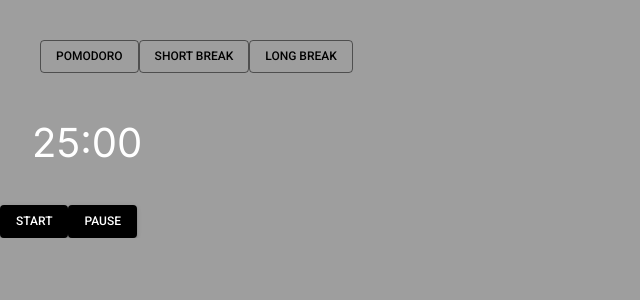
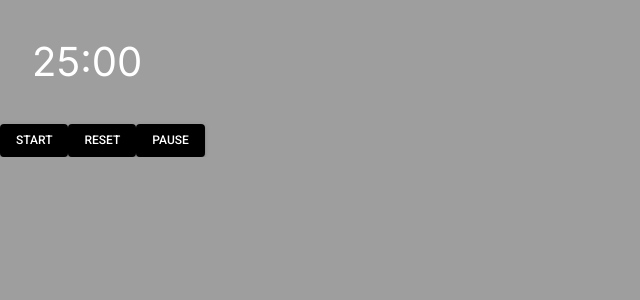
Before and after one commit to MarcioSardou/pomodoro-clock, a Next.js app: page / in a window 1280 px wide. Shown: the top 300 px of the page, without its empty margins (0-640 px from the left). Built offline with nearby package versions, Linux system fonts and the light colour scheme.

Commit message:
feat: creating a new timer using requestAnimationFrame to persist the right time even when the user change the window on the browser

```diff
--- a/src/app/page.tsx
+++ b/src/app/page.tsx
@@ -1,128 +1,12 @@
 'use client'
-import React, { useCallback, useEffect, useRef, useState } from 'react'
-import Button from '@mui/material/Button'
-import { Grid } from '@mui/material'
-import { TimerMode, useTimerStore } from '@store/index'
-
-//NOTE - refatorar
-const POMODORO_STATUS = {
-  default: 0,
-  start: 1,
-  pause: 2
-}
-
-const POMODORO = 'pomodoro'
-const BREAK = 'break'
-const LONGBREAK = 'longBreak'
+import React from 'react'
+import { Timer } from '../components/Timer'
 
 const Home: React.FC = ({}) => {
-  const {
-    minutes,
-    seconds,
-    timerMode,
-    updateMinutes,
-    updateSeconds,
-    updateTimerMode
-  } = useTimerStore((state) => state)
-
-  const [status, setStatus] = useState<number>()
-
-  const intervalRef = useRef<NodeJS.Timeout>()
-  const timerMinutes = String(minutes).padStart(2, '0')
-  const timerSeconds = String(seconds).padStart(2, '0')
-
-  const start = () => setStatus(POMODORO_STATUS.start)
-  const pause = () => setStatus(POMODORO_STATUS.pause)
-  const stop = () => setStatus(POMODORO_STATUS.default)
-
-  const handleTimerMode = useCallback(
-    (timerMode: TimerMode) => {
-      setStatus(POMODORO_STATUS.default)
-      if (timerMode === POMODORO) {
-        clearInterval(intervalRef.current)
-        updateTimerMode(POMODORO)
-        updateMinutes(25)
-        updateSeconds(0)
-      }
-      if (timerMode === BREAK) {
-        clearInterval(intervalRef.current)
-        updateTimerMode(BREAK)
-        updateMinutes(5)
-        updateSeconds(0)
-      }
-      if (timerMode === LONGBREAK) {
-        clearInterval(intervalRef.current)
-        updateTimerMode(LONGBREAK)
-        updateMinutes(15)
-        updateSeconds(0)
-      }
-    },
-    [updateMinutes, updateSeconds, updateTimerMode]
-  )
-
-  //NOTE - primeira func pra componentizar
-  const countDown = useCallback(() => {
-    if (seconds === 0) {
-      if (minutes !== 0) {
-        updateSeconds(59)
-        updateMinutes(minutes - 1)
-        //reduz 1min e seta segundo para 59
-      } else {
-        alert('acabou a contagem')
-      }
-    } else {
-      updateSeconds(seconds - 1)
-      // diminui segundo a segundo
-    }
-  }, [minutes, seconds, updateMinutes, updateSeconds])
-
-  useEffect(() => {
-    if (status === POMODORO_STATUS.start) {
-      intervalRef.current = setInterval(() => {
-        clearInterval(intervalRef.current)
-        return countDown()
-      }, 1000)
-      //starts clock
-    } else if (status === POMODORO_STATUS.pause) {
-      clearInterval(intervalRef.current)
-      //pause clock
-    } else if (status === POMODORO_STATUS.default) {
-      clearInterval(intervalRef.current)
-      handleTimerMode(timerMode)
-    }
-    // reset clock
-  }, [countDown, handleTimerMode, status, timerMode])
-
   return (
     <main>
-      {/* //NOTE - pode virar um componente com .map para exibir  */}
-      <Grid container margin={5}>
-        <Button variant="outlined" onClick={() => handleTimerMode(POMODORO)}>
-          Pomodoro
-        </Button>
-        <Button variant="outlined" onClick={() => handleTimerMode(BREAK)}>
-          Short Break
-        </Button>
-        <Button variant="outlined" onClick={() => handleTimerMode(LONGBREAK)}>
-          Long Break
-        </Button>
-      </Grid>
-
-      <div style={{ fontSize: '40px', margin: '2rem' }}>
-        {timerMinutes}:{timerSeconds}
-      </div>
-
-      <Button variant="contained" onClick={start}>
-        Start
-      </Button>
-      <Button variant="contained" onClick={pause}>
-        Pause
-      </Button>
-      {/* <Button variant="contained" onClick={stop}>
-        Reset
-      </Button> */}
+      <Timer />
     </main>
   )
 }
-
 export default Home
--- /dev/null
+++ b/src/components/Timer.tsx
@@ -0,0 +1,85 @@
+'use client'
+import React, { useCallback, useEffect, useRef, useState } from 'react'
+import Button from '@mui/material/Button'
+
+const formatTime = (seconds: number) => {
+  const minutes = Math.floor(seconds / 60)
+  const remainingSeconds = seconds % 60
+  return `${minutes.toString().padStart(2, '0')}:${remainingSeconds
+    .toString()
+    .padStart(2, '0')}`
+}
+
+export const Timer: React.FC = ({}) => {
+  const [timeLeft, setTimeLeft] = useState(25 * 60) // 25 minutes in seconds
+  const [isRunning, setIsRunning] = useState(false)
+  const [isFinished, setIsFinished] = useState(false)
+  const startTimeRef = useRef(0)
+  const animationFrameRef = useRef(0)
+
+  useEffect(() => {
+    document.title = formatTime(timeLeft)
+    if (isRunning && timeLeft > 0) {
+      // check if the timer is running & has time left
+
+      startTimeRef.current = Date.now() - (25 * 60 - timeLeft) * 1000
+      // Aqui, o Date.now() retorna o tempo atual em milissegundos. Subtrai-se a diferença entre o tempo total (25 minutos, ou seja, 25 * 60 segundos) e o tempo restante (timeLeft), convertendo isso para milissegundos. Isso é armazenado em startTimeRef.current para acompanhar o tempo que já passou.
+
+      const updateTimer = () => {
+        const elapsedTime = Math.floor(
+          (Date.now() - startTimeRef.current) / 1000
+        )
+        // Calcula o tempo que se passou desde que o temporizador começou (elapsedTime).
+
+        const newTimeLeft = Math.max(25 * 60 - elapsedTime, 0)
+        // Calcula o novo tempo restante (newTimeLeft) subtraindo o tempo decorrido do tempo total inicial de 25 minutos
+        setTimeLeft(newTimeLeft)
+        // Atualiza o estado timeLeft com o novo valor.
+
+        if (newTimeLeft > 0) {
+          animationFrameRef.current = requestAnimationFrame(updateTimer)
+          // Se ainda houver tempo restante (newTimeLeft > 0), a função continua sendo chamada repetidamente usando requestAnimationFrame:
+          // O requestAnimationFrame solicita que o navegador chame a função updateTimer na próxima vez que ele for desenhar a tela, permitindo que o temporizador continue a ser atualizado com alta precisão.
+        } else {
+          setIsRunning(false)
+          setIsFinished(true)
+          // Se o tempo restante for 0, o temporizador para de rodar:
+          // Isso interrompe o temporizador e define o estado isFinished como true, indicando que o ciclo terminou.
+        }
+      }
+
+      animationFrameRef.current = requestAnimationFrame(updateTimer)
+    }
+  }, [isRunning, timeLeft])
+
+  const handleStart = () => {
+    setIsRunning(true)
+    setIsFinished(false)
+  }
+  const handlePause = () => {
+    setIsRunning(false)
+  }
+  const handleReset = () => {
+    setIsRunning(false)
+    setTimeLeft(25 * 60)
+    setIsFinished(false)
+  }
+
+  return (
+    <main>
+      <div style={{ fontSize: '40px', margin: '2rem' }}>
+        {formatTime(timeLeft)}
+      </div>
+
+      <Button variant="contained" onClick={handleStart}>
+        Start
+      </Button>
+      <Button variant="contained" onClick={handleReset}>
+        Reset
+      </Button>
+      <Button variant="contained" onClick={handlePause}>
+        Pause
+      </Button>
+    </main>
+  )
+}
```
Also changed, not shown: src/components/OldTimer.tsx (added, +126 -0 lines), 1 other file (tests, documents, lock files or other folders).
